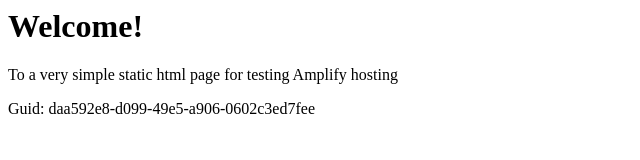
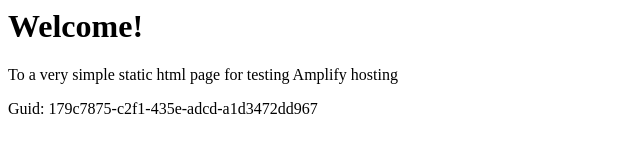
Before and after one commit to aws-aemilia-lhr/Github-PR-Commit-Integration-Test-DoNotTouch-GitHubWebhookPushCanaryTest-v1-preprod-eu-west-2, a website: page src/index.html in a window 1280 px wide. Shown: the full height of the page, 0-640 px from the left. Drawn offline with Linux system fonts and the light colour scheme.

Commit message:
commit from integ tests

```diff
--- a/src/index.html
+++ b/src/index.html
@@ -12,6 +12,6 @@
 <body>
     <h1>Welcome!</h1>
     <p>To a very simple static html page for testing Amplify hosting</p>
-    <p>Guid: daa592e8-d099-49e5-a906-0602c3ed7fee</p></body>
+    <p>Guid: 179c7875-c2f1-435e-adcd-a1d3472dd967</p></body>
 
 </html>
```
